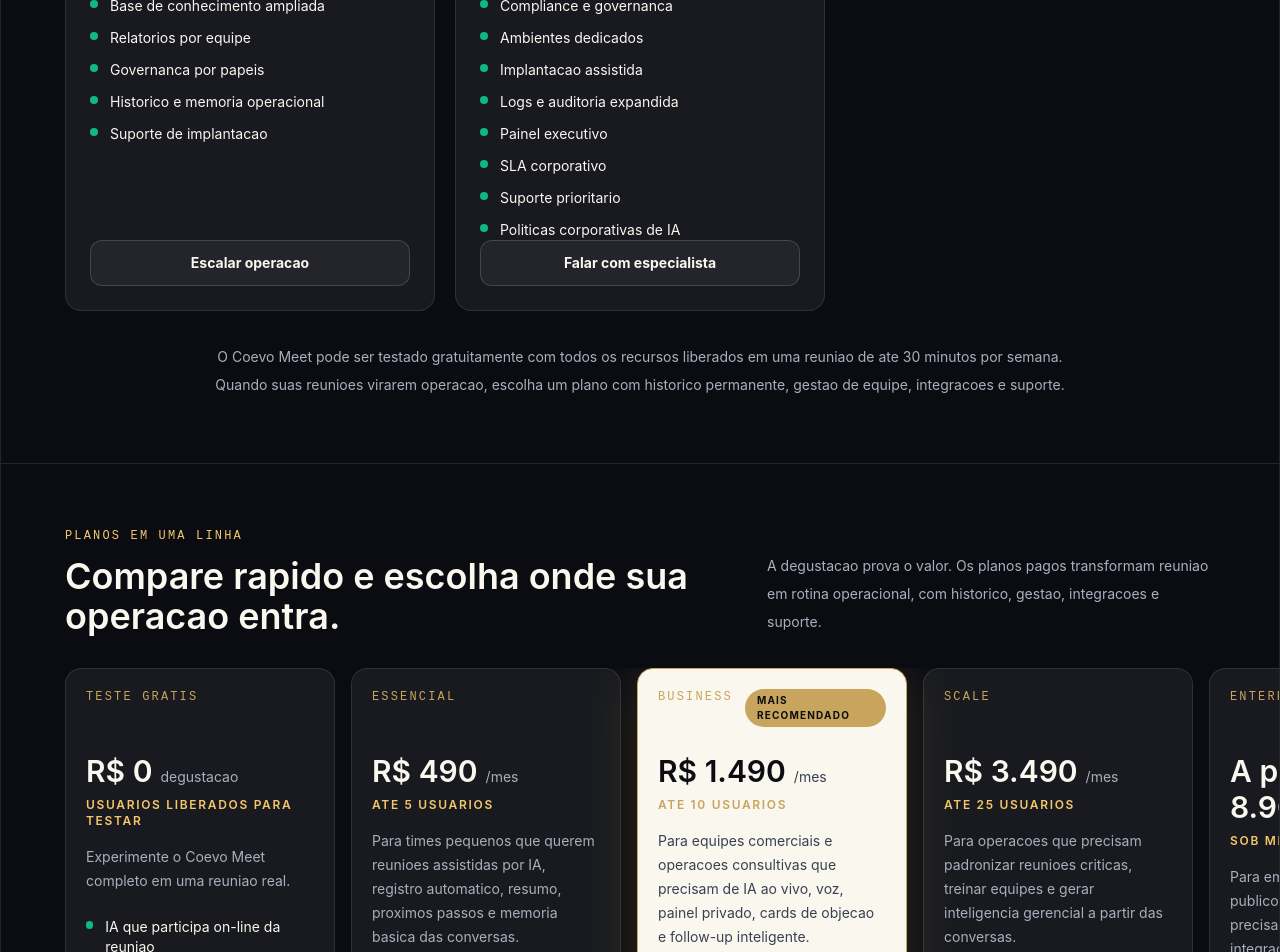
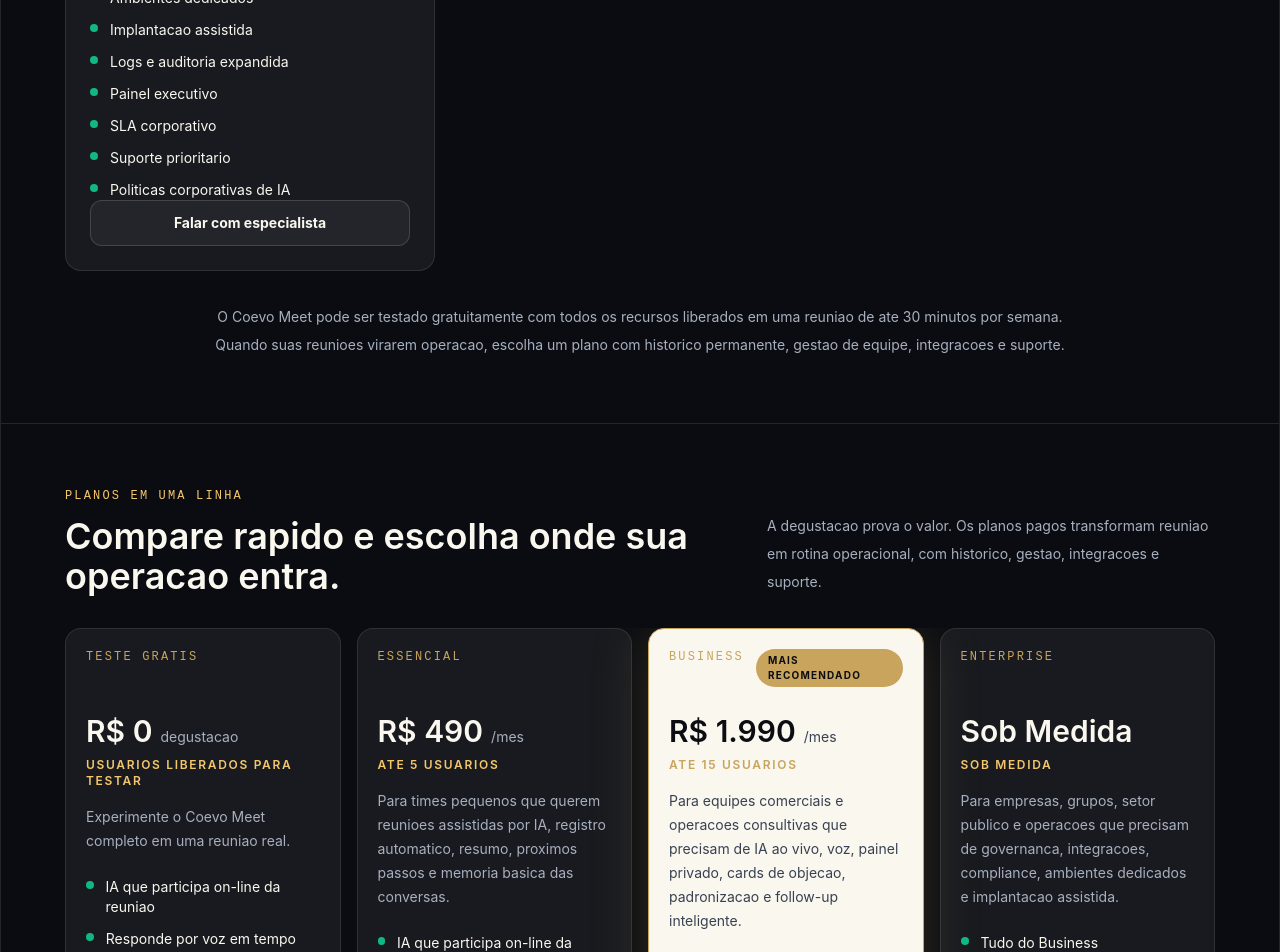
Before and after one commit to Renatcg/um-meeting-ai, a Next.js app in the folder apps/web/: page /coevo-meet in a window 1280 px wide. Shown: the part 7725-8677 px from the top of the page. Built offline with nearby package versions, Linux system fonts and the light colour scheme.

Commit message:
Refine inline pricing carousel

```diff
--- a/apps/web/app/coevo-meet/coevo-meet-landing.tsx
+++ b/apps/web/app/coevo-meet/coevo-meet-landing.tsx
@@ -234,11 +234,11 @@
   },
   {
     name: "Business",
-    price: "R$ 1.490",
+    price: "R$ 1.990",
     unit: "/mes",
-    users: "ate 10 usuarios",
+    users: "ate 15 usuarios",
     description:
-      "Para equipes comerciais e operacoes consultivas que precisam de IA ao vivo, voz, painel privado, cards de objecao e follow-up inteligente.",
+      "Para equipes comerciais e operacoes consultivas que precisam de IA ao vivo, voz, painel privado, cards de objecao, padronizacao e follow-up inteligente.",
     items: [
       "Tudo do Essencial",
       "IA ao vivo com voz",
@@ -251,41 +251,24 @@
       "Handoff para SDR e closer",
       "Relatorios de reuniao",
       "Insights para lideranca",
+      "Padronizacao de reunioes criticas",
+      "Treinamento de equipes",
+      "Inteligencia gerencial",
+      "Playbooks por area",
     ],
     featured: true,
     badge: "Mais recomendado",
     cta: "Implantar no comercial",
   },
   {
-    name: "Scale",
-    price: "R$ 3.490",
-    unit: "/mes",
-    users: "ate 25 usuarios",
-    description:
-      "Para operacoes que precisam padronizar reunioes criticas, treinar equipes e gerar inteligencia gerencial a partir das conversas.",
-    items: [
-      "Tudo do Business",
-      "Padronizacao de reunioes criticas",
-      "Treinamento de equipes",
-      "Inteligencia gerencial",
-      "Playbooks por area",
-      "Base de conhecimento ampliada",
-      "Relatorios por equipe",
-      "Governanca por papeis",
-      "Historico e memoria operacional",
-      "Suporte de implantacao",
-    ],
-    cta: "Escalar operacao",
-  },
-  {
     name: "Enterprise",
-    price: "A partir de R$ 8.900",
-    unit: "/mes",
+    price: "Sob Medida",
+    unit: "",
     users: "sob medida",
     description:
       "Para empresas, grupos, setor publico e operacoes que precisam de governanca, integracoes, compliance, ambientes dedicados e implantacao assistida.",
     items: [
-      "Tudo do Scale",
+      "Tudo do Business",
       "SSO e permissoes avancadas",
       "Integracoes com CRM e BI",
       "Compliance e governanca",
@@ -1124,11 +1107,11 @@
             </p>
           </div>
 
-          <div className="-mx-6 overflow-x-auto px-6 pb-3 md:-mx-10 md:px-10 lg:-mx-16 lg:px-16">
-            <div className="flex min-w-max gap-4">
+          <div className="overflow-hidden pb-3">
+            <div className="group/pricing grid gap-4 lg:flex lg:items-stretch">
               {plans.map((plan) => (
                 <article
-                  className={`flex min-h-[460px] w-[270px] flex-col rounded-2xl border p-5 transition duration-500 hover:-translate-y-1 ${
+                  className={`flex min-h-[460px] flex-col rounded-2xl border p-5 transition-[flex,transform,opacity,box-shadow,border-color] duration-500 ease-out lg:flex-1 lg:group-hover/pricing:opacity-75 lg:hover:flex-[1.42] lg:hover:-translate-y-2 lg:hover:opacity-100 ${
                     plan.featured
                       ? "border-[#C8A45D] bg-[#FAF7EF] text-[#0B0D12] shadow-[0_0_60px_rgba(200,164,93,.20)]"
                       : "border-white/10 bg-white/[.06] text-[#FAF7EF]"
```
